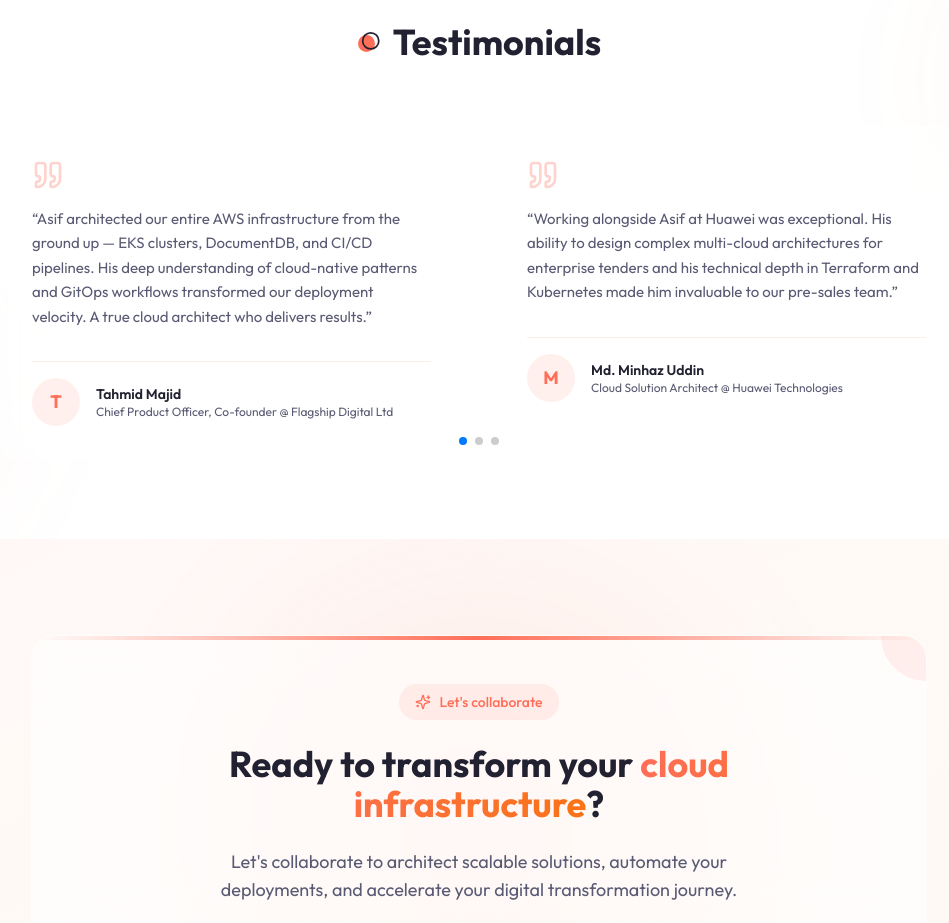
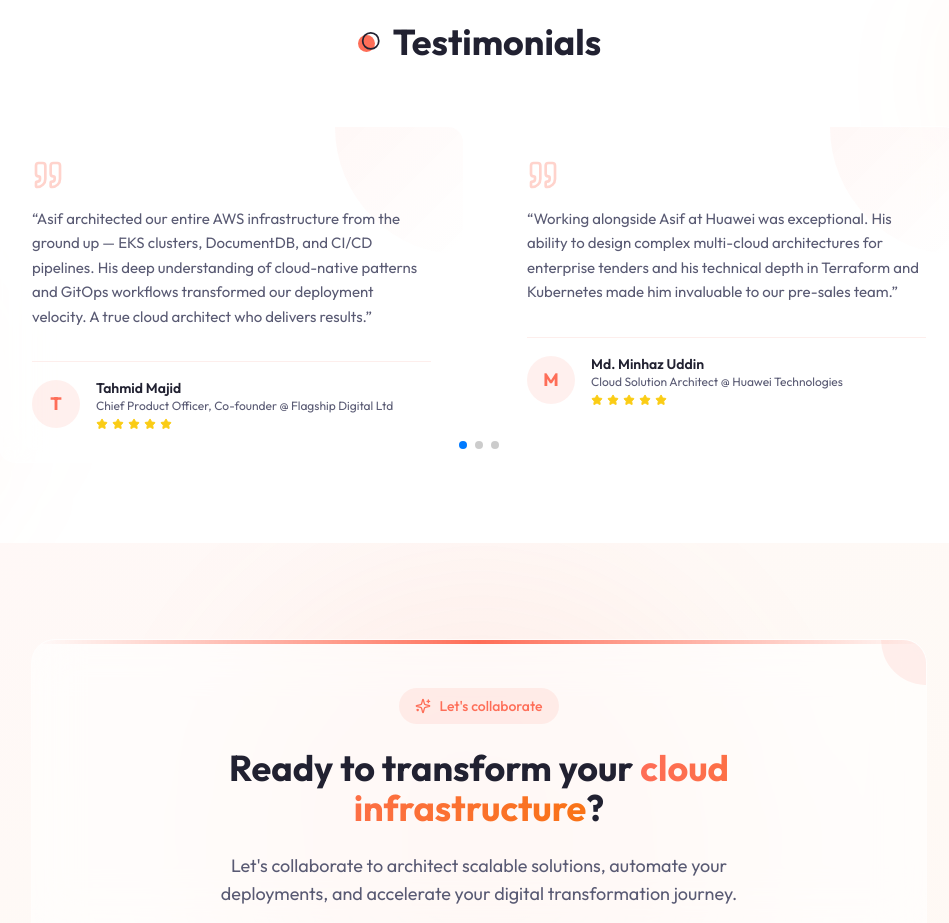
Before and after one commit to asifichy/Web_Portfolio, a Next.js app: page / in a window 1280 px wide. Shown: the part 5060-5983 px from the top of the page, without its empty margins (161-1110 px from the left). Built offline with nearby package versions, Linux system fonts and the light colour scheme.

Commit message:
feat: enhance Reviews component with scroll-triggered animations and improved layout

```diff
--- a/components/Reviews.jsx
+++ b/components/Reviews.jsx
@@ -1,12 +1,13 @@
 "use client";
 
-import { motion } from "framer-motion";
+import { motion, useInView } from "framer-motion";
 import { Swiper, SwiperSlide } from "swiper/react";
 import { Pagination } from "swiper/modules";
 import "swiper/css";
 import "swiper/css/pagination";
+import { useRef } from "react";
 
-import { Quote } from "lucide-react";
+import { Quote, Star } from "lucide-react";
 
 const testimonialsData = [
   {
@@ -15,6 +16,7 @@ const testimonialsData = [
     role: "Chief Product Officer, Co-founder @ Flagship Digital Ltd",
     review:
       "Asif architected our entire AWS infrastructure from the ground up — EKS clusters, DocumentDB, and CI/CD pipelines. His deep understanding of cloud-native patterns and GitOps workflows transformed our deployment velocity. A true cloud architect who delivers results.",
+    rating: 5,
   },
   {
     avatar: "/reviews/avatar-2.png",
@@ -22,6 +24,7 @@ const testimonialsData = [
     role: "Cloud Solution Architect @ Huawei Technologies",
     review:
       "Working alongside Asif at Huawei was exceptional. His ability to design complex multi-cloud architectures for enterprise tenders and his technical depth in Terraform and Kubernetes made him invaluable to our pre-sales team.",
+    rating: 5,
   },
   {
     avatar: "/reviews/avatar-4.png",
@@ -29,6 +32,7 @@ const testimonialsData = [
     role: "Engineering Team Lead",
     review:
       "Asif mentored our team of 6 engineers on cloud-native patterns and DevOps best practices. He reduced our cloud spend by 30% while improving uptime to 99.99%. His observability setup with Grafana, Prometheus, and Loki cut our incident detection time by 50%.",
+    rating: 5,
   },
   {
     avatar: "/reviews/avatar-5.png",
@@ -36,21 +40,25 @@ const testimonialsData = [
     role: "Infrastructure Partner",
     review:
       "Asif's consulting work on our Redis caching infrastructure was transformative. He resolved critical cache stampede issues, reduced backend API failure rates by 45%, and established robust IaC practices that enabled zero-downtime deployments.",
+    rating: 5,
   },
 ];
 
 const Reviews = () => {
+  const ref = useRef(null);
+  const isInView = useInView(ref, { once: true, margin: "-100px" });
+
   return (
-    <section className="py-20 xl:py-32 relative overflow-hidden">
+    <section ref={ref} className="py-20 xl:py-32 relative overflow-hidden">
       <div className="absolute top-1/2 -left-40 w-80 h-80 bg-primary/5 rounded-full blur-3xl" />
       <div className="absolute bottom-1/2 -right-40 w-80 h-80 bg-orange-500/5 rounded-full blur-3xl" />
 
       <div className="container mx-auto relative z-10">
         <motion.h2
           className="section-title mb-16 text-center mx-auto"
-          initial={{ opacity: 0, y: 20 }}
-          whileInView={{ opacity: 1, y: 0 }}
-          viewport={{ once: true }}
+          initial={{ opacity: 0, y: 50 }}
+          animate={isInView ? { opacity: 1, y: 0 } : { opacity: 0, y: 50 }}
+          transition={{ duration: 0.8 }}
         >
           Testimonials
         </motion.h2>
@@ -69,23 +77,49 @@ const Reviews = () => {
           {testimonialsData.map((person, index) => (
             <SwiperSlide key={index}>
               <motion.div
-                initial={{ opacity: 0, y: 20 }}
-                whileInView={{ opacity: 1, y: 0 }}
+                initial={{ opacity: 0, y: 50, rotateX: 10 }}
+                whileInView={{ opacity: 1, y: 0, rotateX: 0 }}
                 viewport={{ once: true }}
-                transition={{ delay: index * 0.1 }}
+                transition={{ delay: index * 0.15, duration: 0.8 }}
               >
-                <div className="glass rounded-2xl p-8 h-full border border-border/50 hover:border-primary/20 transition-all duration-300 group">
-                  <Quote size={32} className="text-primary/30 mb-4" />
-                  <p className="text-muted-foreground leading-relaxed mb-8 text-[15px]">
+                <div className="glass rounded-2xl p-8 h-full border border-border/50 hover:border-primary/20 transition-all duration-300 group relative overflow-hidden">
+                  <div className="absolute top-0 right-0 w-32 h-32 bg-gradient-to-br from-primary/5 to-transparent rounded-bl-full" />
+
+                  <motion.div
+                    whileHover={{ scale: 1.1, rotate: 5 }}
+                    transition={{ duration: 0.3 }}
+                  >
+                    <Quote size={32} className="text-primary/30 mb-4" />
+                  </motion.div>
+
+                  <p className="text-muted-foreground leading-relaxed mb-8 text-[15px] relative z-10">
                     &ldquo;{person.review}&rdquo;
                   </p>
+
                   <div className="flex items-center gap-x-4 pt-4 border-t border-border/50">
-                    <div className="w-12 h-12 rounded-full bg-primary/10 flex items-center justify-center text-primary font-bold text-lg">
+                    <motion.div
+                      className="w-12 h-12 rounded-full bg-primary/10 flex items-center justify-center text-primary font-bold text-lg"
+                      whileHover={{ scale: 1.1, rotate: 360 }}
+                      transition={{ duration: 0.5 }}
+                    >
                       {person.name.charAt(0)}
-                    </div>
+                    </motion.div>
                     <div>
                       <div className="font-semibold text-sm">{person.name}</div>
                       <div className="text-xs text-muted-foreground">{person.role}</div>
+                      <div className="flex gap-1 mt-1">
+                        {[...Array(person.rating)].map((_, i) => (
+                          <motion.div
+                            key={i}
+                            initial={{ opacity: 0, scale: 0 }}
+                            whileInView={{ opacity: 1, scale: 1 }}
+                            viewport={{ once: true }}
+                            transition={{ delay: 0.5 + i * 0.1 }}
+                          >
+                            <Star size={12} className="text-yellow-400 fill-yellow-400" />
+                          </motion.div>
+                        ))}
+                      </div>
                     </div>
                   </div>
                 </div>
```
